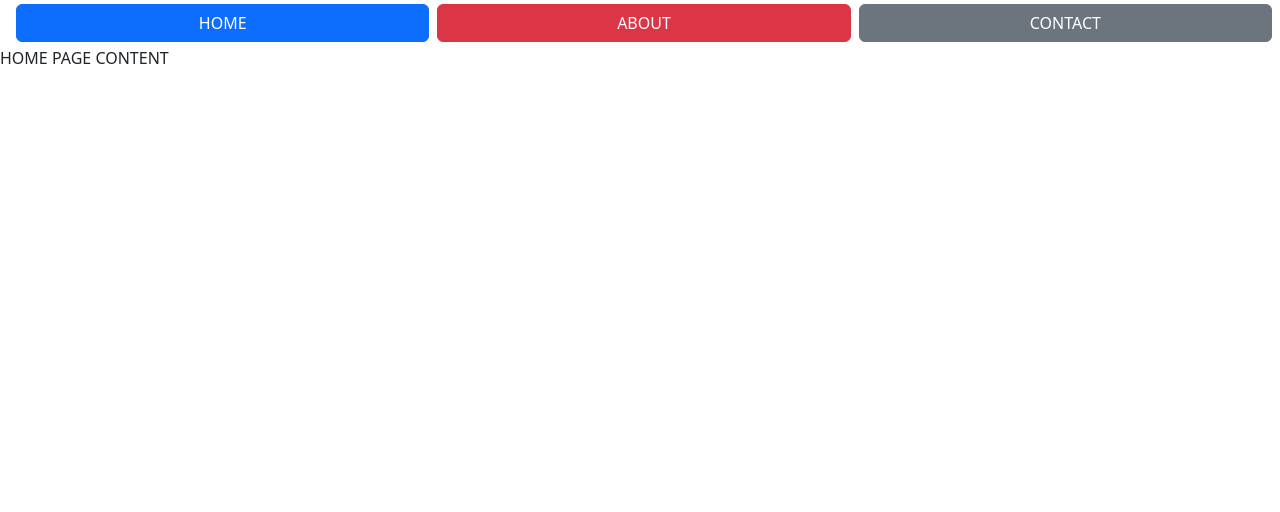
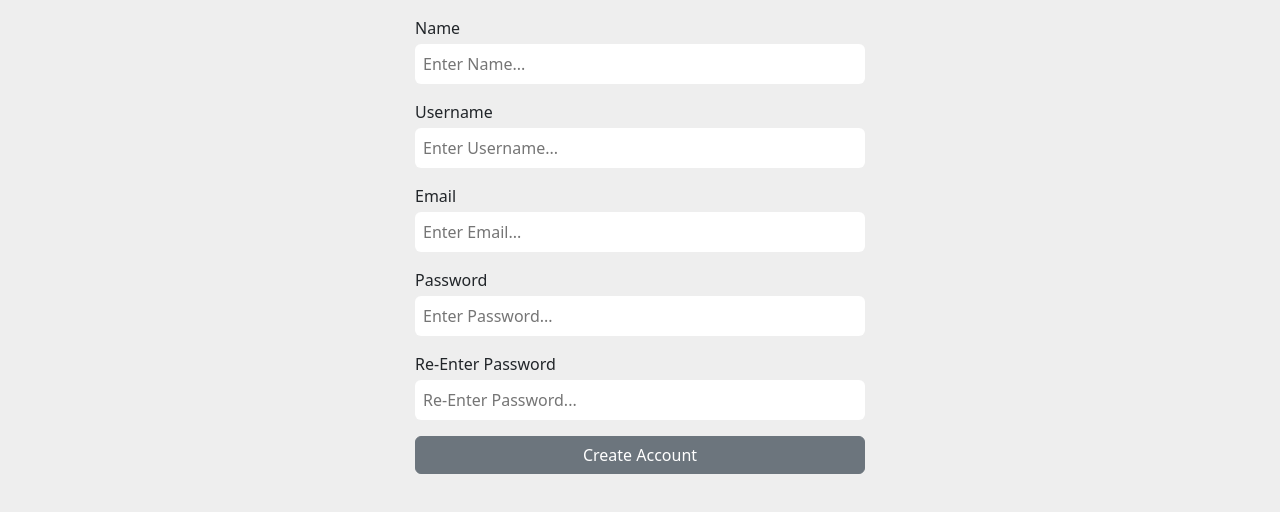
Before and after one commit to mern-trainer/Shamil-Batch, a plain HTML site: page index.html in a window 1280 px wide. Drawn offline with nearby package versions, Linux system fonts and the light colour scheme.

Commit message:
form validation

```diff
--- a/index.html
+++ b/index.html
@@ -8,7 +8,7 @@
     <link rel="stylesheet" href="style.css">
 </head>
 <body>
-    <div class="container-fluid m-1 d-flex gap-2">
+    <!-- <div class="container-fluid m-1 d-flex gap-2">
         <button onclick="handlePage('home')" class="btn btn-primary w-100">HOME</button>
         <button onclick="handlePage('about')" class="btn btn-danger w-100">ABOUT</button>
         <button onclick="handlePage('contact')" class="btn btn-secondary w-100">CONTACT</button>
@@ -22,7 +22,35 @@
     </section>
     <section id="contact" style="display: none;">
         CONTACT PAGE CONTENT
-    </section>
+    </section> -->
+
+    <!-- Form validation -->
+
+    <div class="container-fluid d-flex justify-content-center mt-3">
+        <form name="signup" onsubmit="return handleForm();" class="d-flex flex-column gap-3 w-100" style="max-width: 450px;">
+            <div class="d-flex flex-column gap-1">
+                <label for="">Name</label>
+                <input class="p-2 border-0 rounded" style="outline: none;" type="text" name="name" id="name" placeholder="Enter Name...">
+            </div>
+            <div class="d-flex flex-column gap-1">
+                <label for="">Username</label>
+                <input class="p-2 border-0 rounded" style="outline: none;" type="text" name="username" id="username" placeholder="Enter Username...">
+            </div>
+            <div class="d-flex flex-column gap-1">
+                <label for="">Email</label>
+                <input class="p-2 border-0 rounded" style="outline: none;" type="text" name="email" id="email" placeholder="Enter Email...">
+            </div>
+            <div class="d-flex flex-column gap-1">
+                <label for="">Password</label>
+                <input class="p-2 border-0 rounded" style="outline: none;" type="password" name="password" id="password" placeholder="Enter Password...">
+            </div>
+            <div class="d-flex flex-column gap-1">
+                <label for="">Re-Enter Password</label>
+                <input class="p-2 border-0 rounded" style="outline: none;" type="password" name="confirm_password" id="confirm_password" placeholder="Re-Enter Password...">
+            </div>
+            <button class="btn btn-secondary">Create Account</button>
+        </form>
+    </div>
 
     <script src="https://cdn.jsdelivr.net/npm/bootstrap@5.2.3/dist/js/bootstrap.bundle.min.js" integrity="sha384-kenU1KFdBIe4zVF0s0G1M5b4hcpxyD9F7jL+jjXkk+Q2h455rYXK/7HAuoJl+0I4" crossorigin="anonymous"></script>
     <script src="script.js"></script>
--- a/script.js
+++ b/script.js
@@ -21,3 +21,48 @@ function handlePage(page) {
         contact.style.display = "none"
     }
 }
+
+function handleForm() {
+
+    // const name = document.getElementById("name").value
+    // const username = document.getElementById("username").value
+    // const email = document.getElementById("email").value
+    // const password = document.getElementById("password").value
+    // const confirm_password = document.getElementById("confirm_password").value
+
+    // or
+
+    const name = document.signup.name.value
+    const username = document.signup.username.value
+    const email = document.signup.email.value
+    const password = document.signup.password.value
+    const confirm_password = document.signup.confirm_password.value
+
+    if (name == "" || username == "" || email == "" || password == "" || confirm_password == "") {
+        alert("Please fill all the fields")
+        return false
+    }
+    if (name.length < 4 || name.length > 16) {
+        alert("Name must be between 4 to 16 characters")
+        return false
+    }
+    if(username.length < 4 || username.length > 16) {
+        alert("Username must be between 4 to 16 characters")
+        return false
+    }
+    if (!email.includes("@gmail.com")) {
+        alert("Please enter a valid email")
+        return false
+    }
+    if(password.length < 8 || password.length > 16) {
+        alert("Password must be between 8 to 16 characters")
+        return false
+    }
+    if (password != confirm_password) {
+        alert("Password does not match")
+        return false
+    }
+    // logic to create account
+    alert("Account created successfully")
+    return false;
+}
--- a/style.css
+++ b/style.css
@@ -2,3 +2,7 @@
     margin: 0;
     padding: 0;
 }
+
+body{
+    background: #eee;
+}
```
